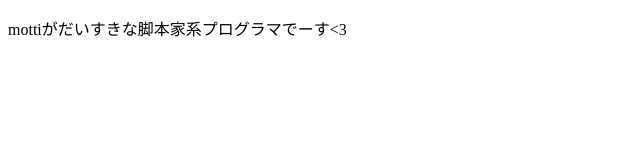
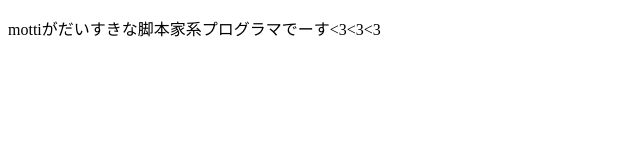
Before and after one commit to kouma1990/akinechan, a plain HTML site: page index.html in a window 1280 px wide. Shown: the full height of the page, 0-640 px from the left. Drawn offline with Linux system fonts and the light colour scheme.

Commit message:
fix: ハートが少ないバグを修正

```diff
--- a/index.html
+++ b/index.html
@@ -5,6 +5,6 @@
     <title>akine test</title>
 </head>
 <body>
-    <p>mottiがだいすきな脚本家系プログラマでーす<3</p>
+    <p>mottiがだいすきな脚本家系プログラマでーす<3<3<3</p>
 </body>
 </html>
```
